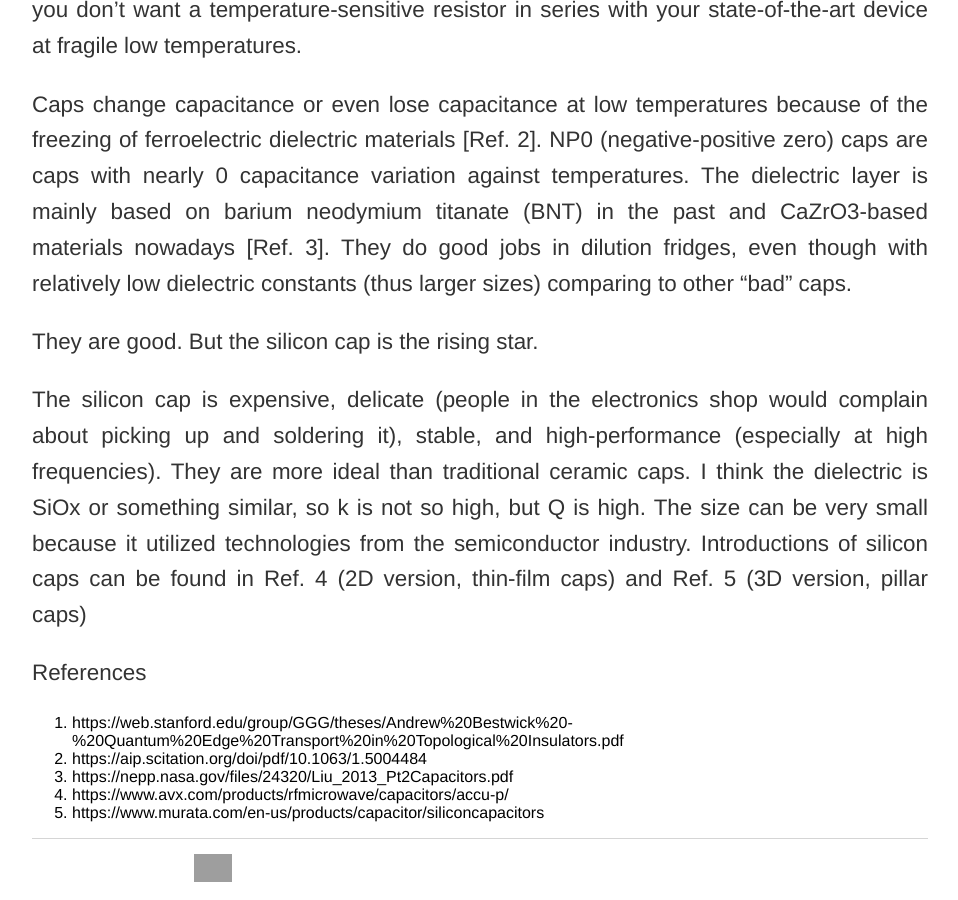
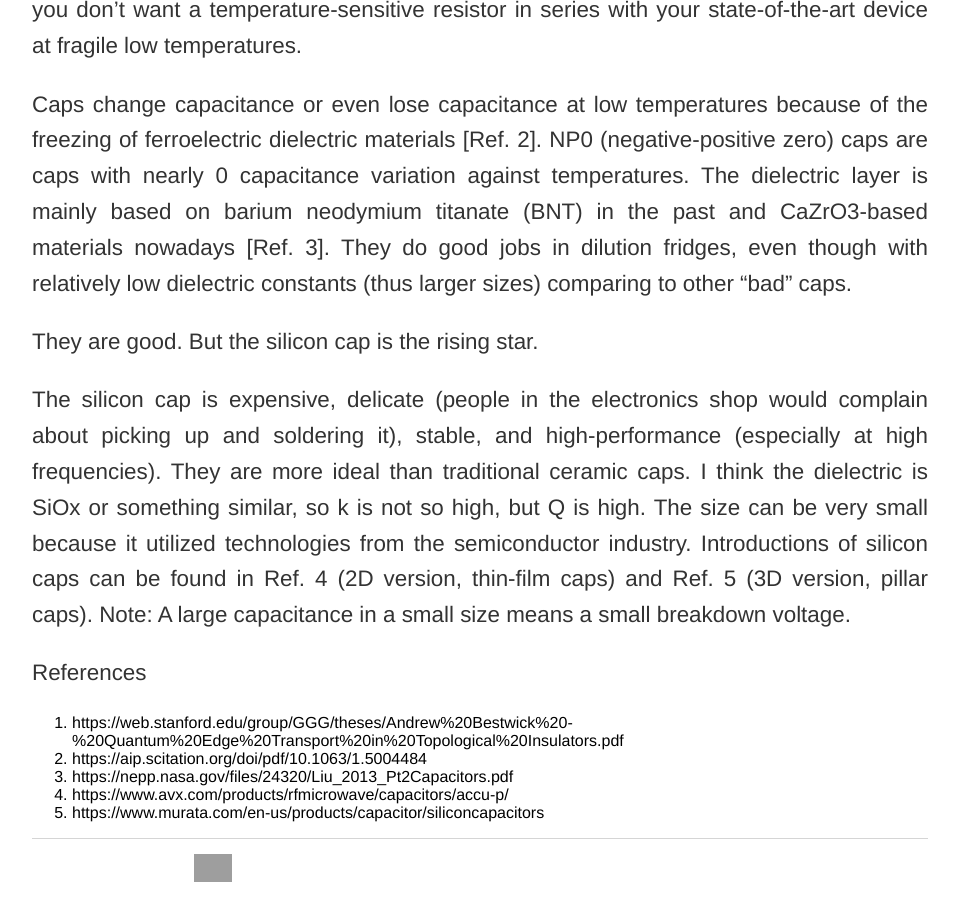
Before and after one commit to cover-me/cover-me.github.io, a Jekyll site: the page built from _posts/2020-09-23-Fight-against-EMI-1-silicon-capacitors.md, in a window 1280 px wide and 900 px high, scrolled down 2537 px. Shown: the whole window, without its empty margins (160-1118 px from the left). Built offline with Jekyll 4.4.1, drawn with Linux system fonts in a browser that asks for light colours; grey boxes are pictures that could not be loaded.

Commit message:
Update 2020-09-23-Fight-against-EMI-1-silicon-capacitors.md

```diff
--- a/_posts/2020-09-23-Fight-against-EMI-1-silicon-capacitors.md
+++ b/_posts/2020-09-23-Fight-against-EMI-1-silicon-capacitors.md
@@ -17,7 +17,7 @@
 
 They are good. But the silicon cap is the rising star.
 
-The silicon cap is expensive, delicate (people in the electronics shop would complain about picking up and soldering it), stable, and high-performance (especially at high frequencies). They are more ideal than traditional ceramic caps. I think the dielectric is SiOx or something similar, so k is not so high, but Q is high. The size can be very small because it utilized technologies from the semiconductor industry. Introductions of silicon caps can be found in Ref. 4 (2D version, thin-film caps) and Ref. 5 (3D version, pillar caps)
+The silicon cap is expensive, delicate (people in the electronics shop would complain about picking up and soldering it), stable, and high-performance (especially at high frequencies). They are more ideal than traditional ceramic caps. I think the dielectric is SiOx or something similar, so k is not so high, but Q is high. The size can be very small because it utilized technologies from the semiconductor industry. Introductions of silicon caps can be found in Ref. 4 (2D version, thin-film caps) and Ref. 5 (3D version, pillar caps). Note: A large capacitance in a small size means a small breakdown voltage.
 
 References
 1. https://web.stanford.edu/group/GGG/theses/Andrew%20Bestwick%20-%20Quantum%20Edge%20Transport%20in%20Topological%20Insulators.pdf
```
